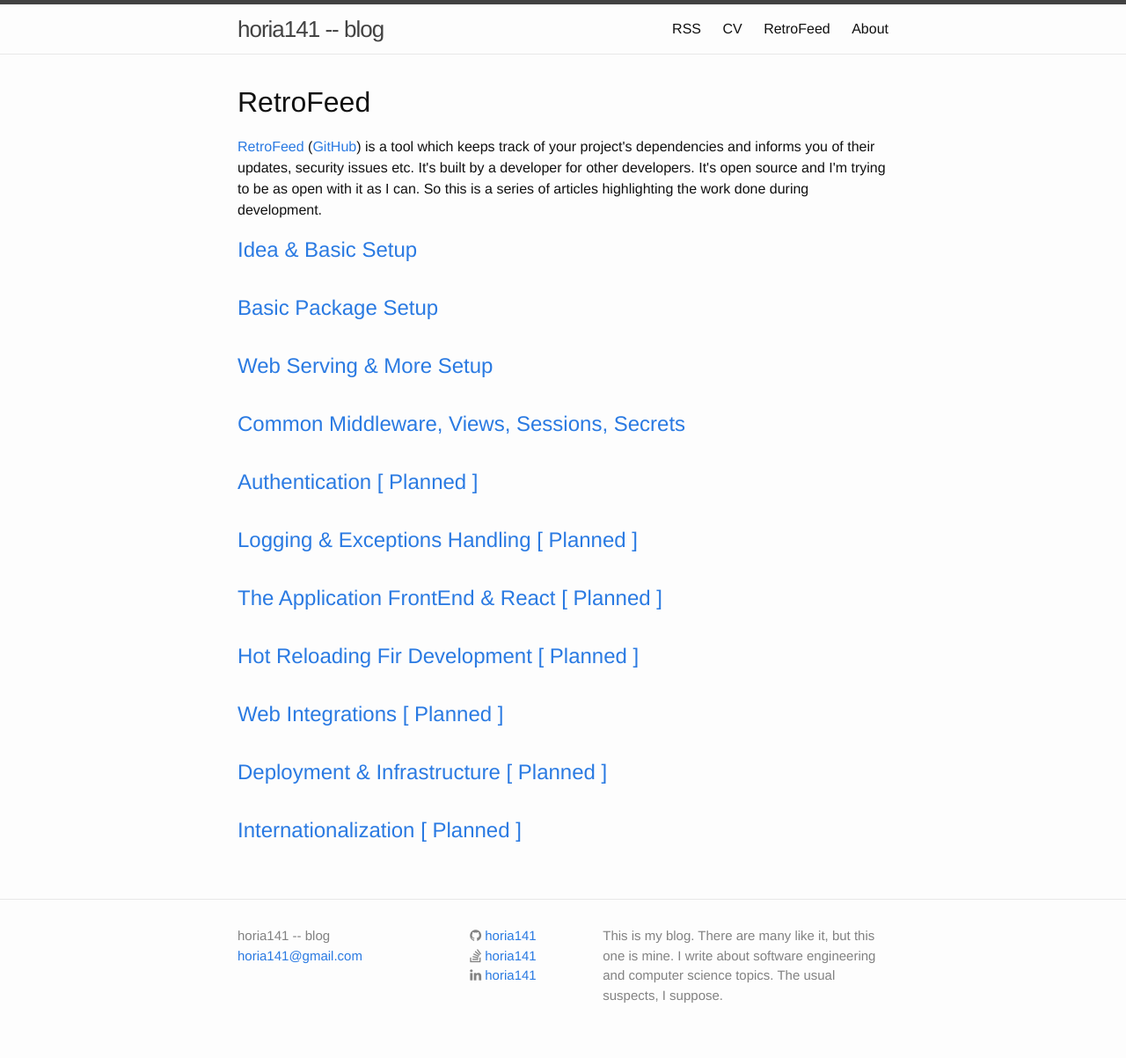
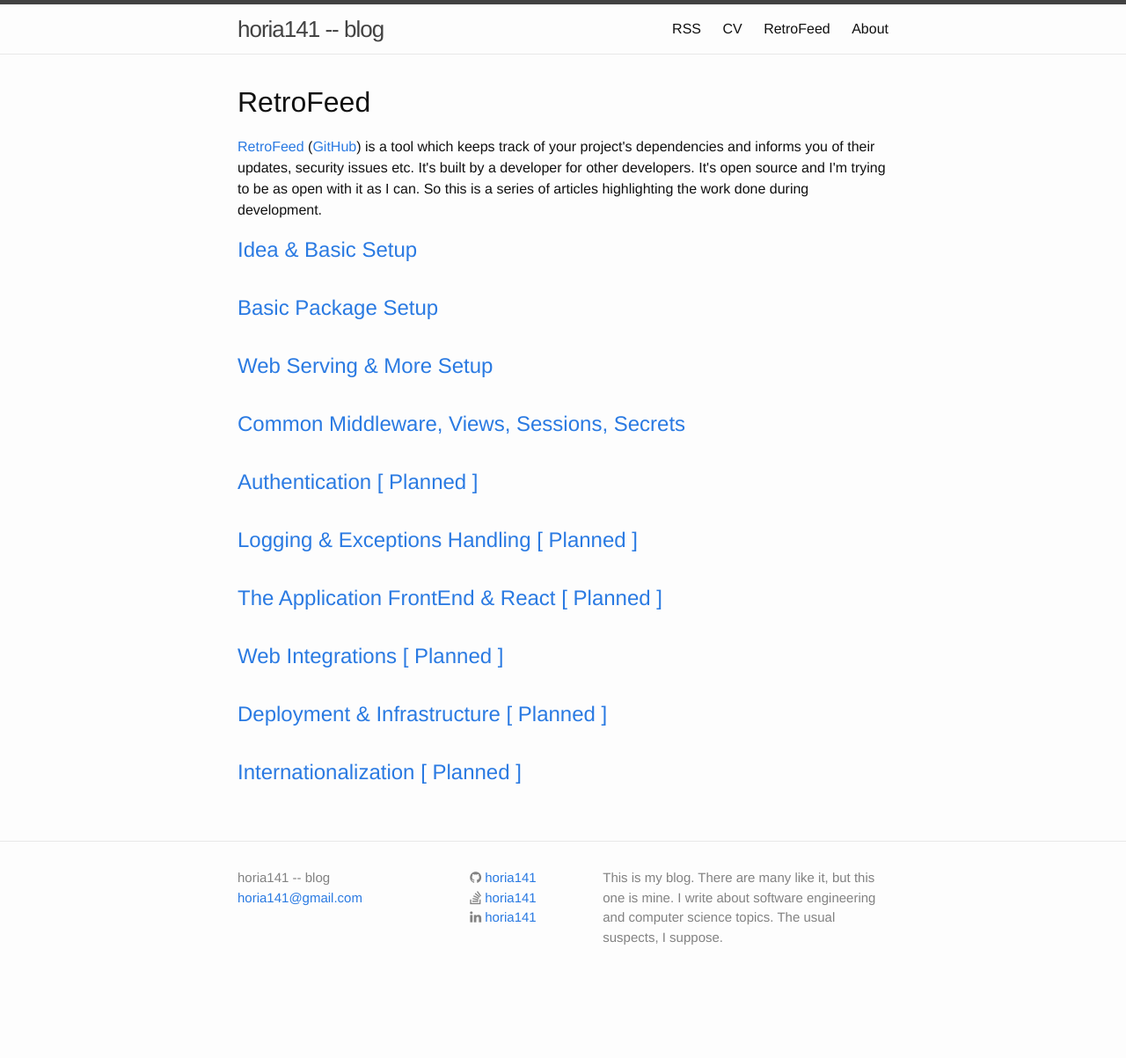
Before and after one commit to horia141/horia141.github.io, a Jekyll site: the page built from retrofeed.html, in a window 1280 px wide. Shown: the whole page at 88% size. Built offline with Jekyll 4.4.1, drawn with Linux system fonts in a browser that asks for light colours; after the commit the page ends 1137 px from its top, so only the background shows below that.

Commit message:
Correct issues

```diff
--- a/retrofeed.html
+++ b/retrofeed.html
@@ -22,7 +22,6 @@ home_comments: false
         <li><h2><a class="post-link">Authentication [ Planned ]</a></h2></li>
         <li><h2><a class="post-link">Logging & Exceptions Handling [ Planned ]</a></h2></li>
         <li><h2><a class="post-link">The Application FrontEnd & React [ Planned ]</a></h2></li>
-        <li><h2><a class="post-link">Hot Reloading Fir Development [ Planned ]</a></h2></li>
         <li><h2><a class="post-link">Web Integrations [ Planned ]</a></h2></li>
         <li><h2><a class="post-link">Deployment & Infrastructure [ Planned ]</a></h2></li>
         <li><h2><a class="post-link">Internationalization [ Planned ]</a></h2></li>
```
